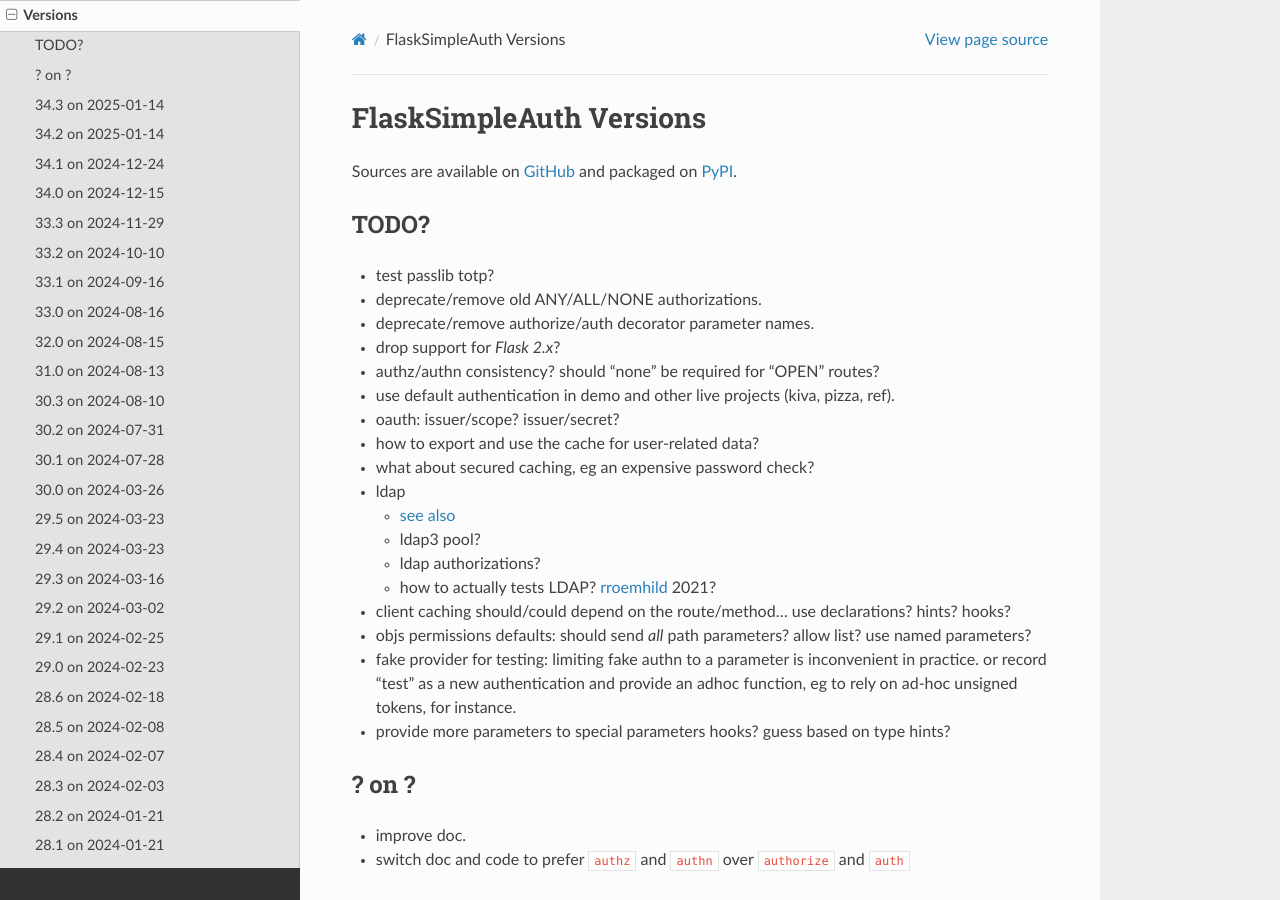
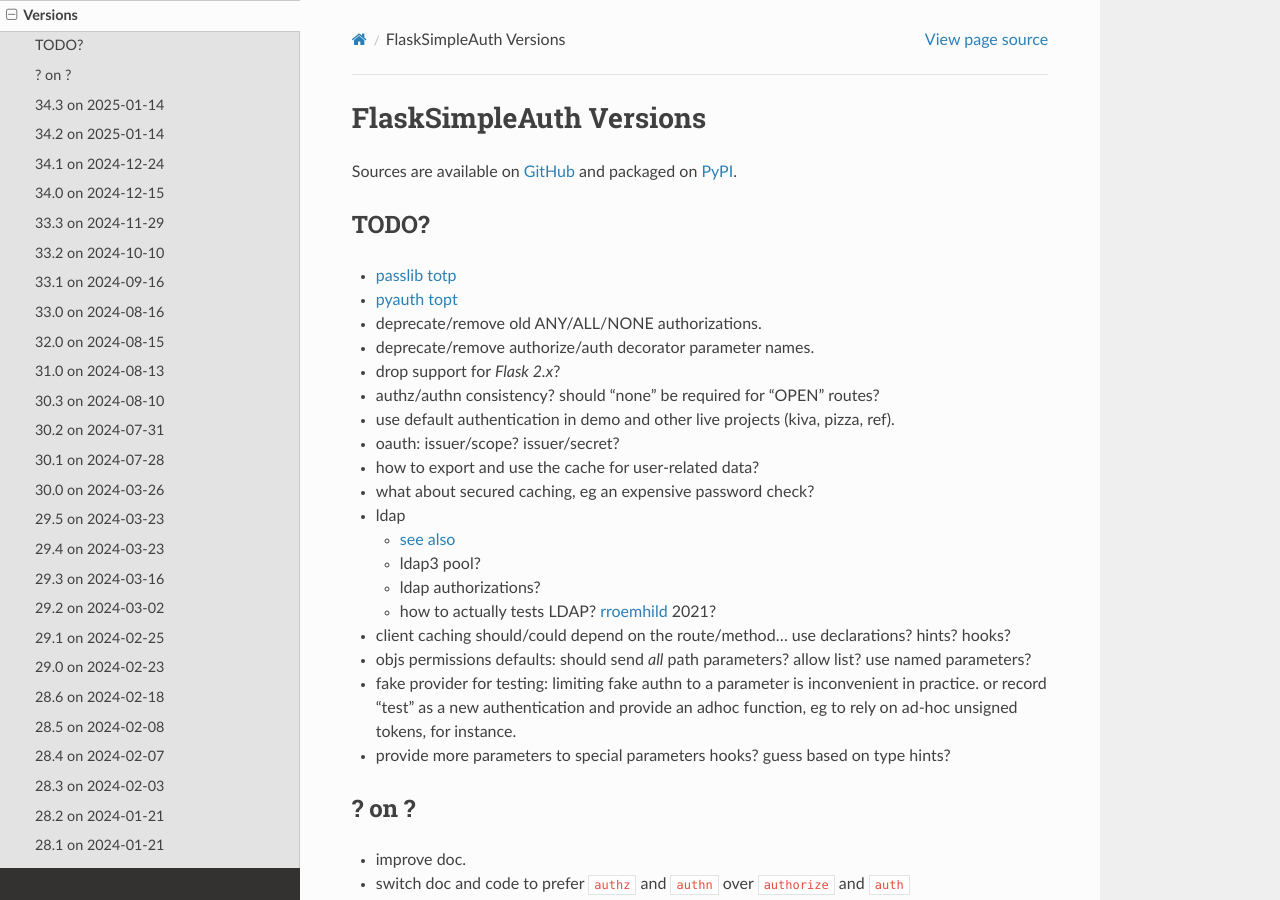
Before and after one commit to zx80/flask-simple-auth, a Sphinx documentation site: the page built from docs/VERSIONS.md, in a window 1280 px wide and 900 px high. Built offline with Sphinx 7.4.7 and the Read the Docs theme 3.1.0, drawn with Linux system fonts in a browser that asks for light colours; pages that are not in the unit, such as notebooks, are missing from menus.

Commit message:
add totp links

```diff
--- a/docs/VERSIONS.md
+++ b/docs/VERSIONS.md
@@ -5,7 +5,8 @@
 
 ## TODO?
 
-- test passlib totp?
+- [passlib totp](https://passlib.readthedocs.io/en/stable/lib/passlib.totp.html)
+- [pyauth topt](https://pyauth.github.io/pyotp/)
 - deprecate/remove old ANY/ALL/NONE authorizations.
 - deprecate/remove authorize/auth decorator parameter names.
 - drop support for _Flask 2.x_?
```
